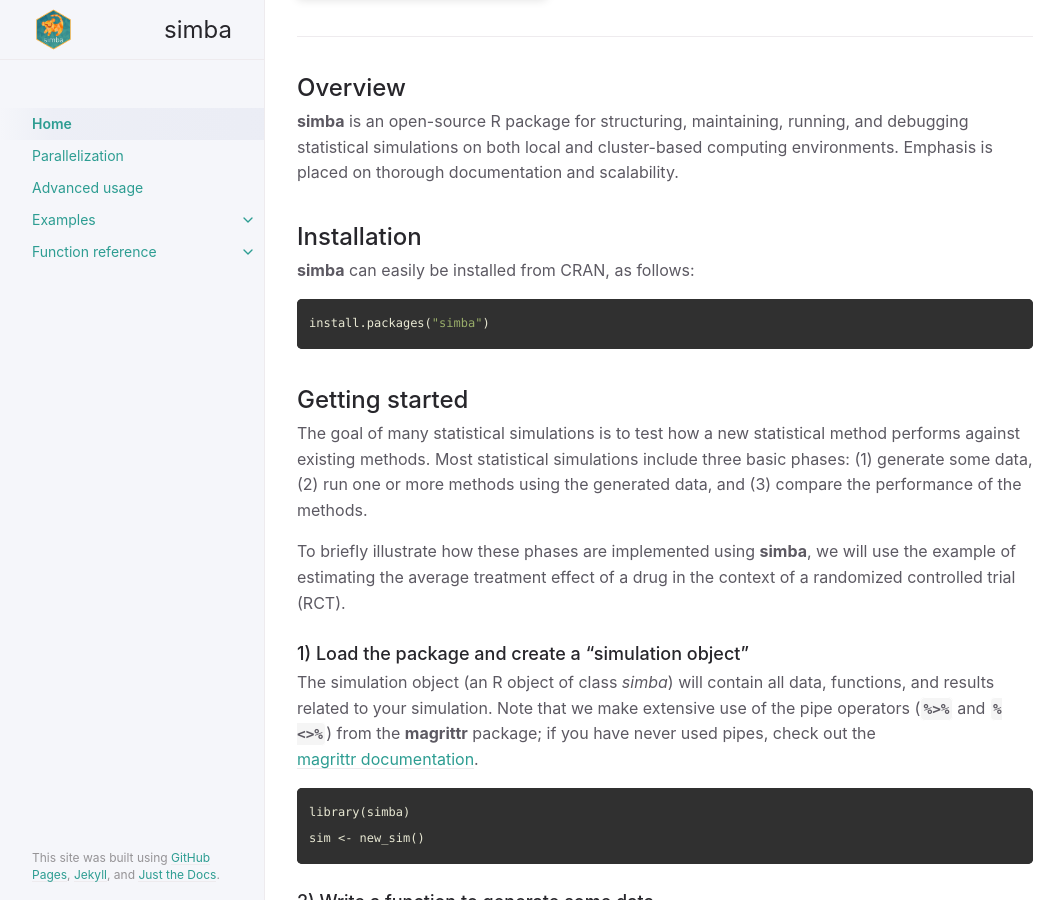
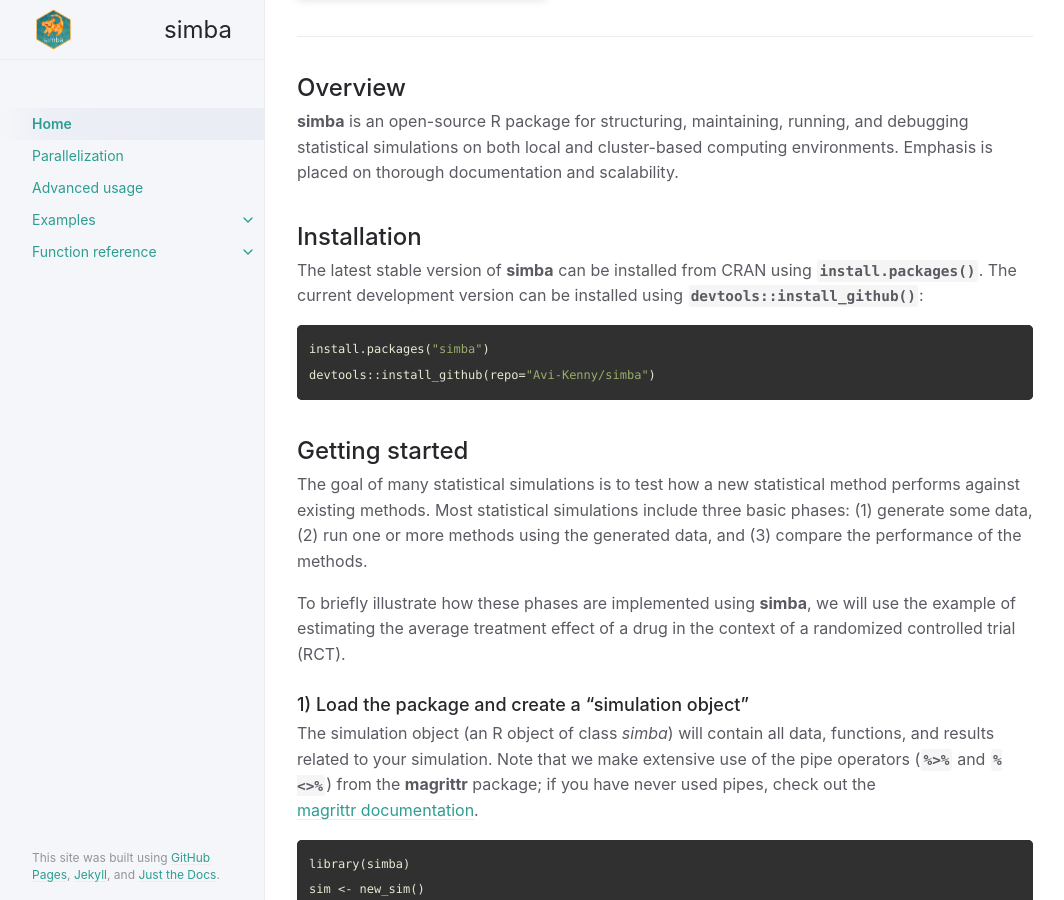
Before and after one commit to Avi-Kenny/SimEngine, a Jekyll site: the page built from docs/index.md, in a window 1280 px wide and 900 px high, scrolled down 312 px. Shown: the whole window, without its empty margins (107-1171 px from the left). Built offline with Jekyll 4.4.1, drawn with Linux system fonts in a browser that asks for light colours.

Commit message:
Docs: option to install from github

````diff
--- a/docs/index.md
+++ b/docs/index.md
@@ -25,13 +25,13 @@ An open-source framework for statistical simulations in R
 
 **simba** is an open-source R package for structuring, maintaining, running, and debugging statistical simulations on both local and cluster-based computing environments. Emphasis is placed on thorough documentation and scalability.
 
-
 ## Installation
 
-**simba** can easily be installed from CRAN, as follows:
+The latest stable version of **simba** can be installed from CRAN using `install.packages()`. The current development version can be installed using `devtools::install_github()`:
 
 ```R
 install.packages("simba")
+devtools::install_github(repo="Avi-Kenny/simba")
 ```
 
 ## Getting started
````
Also changed, not shown: README.md.
